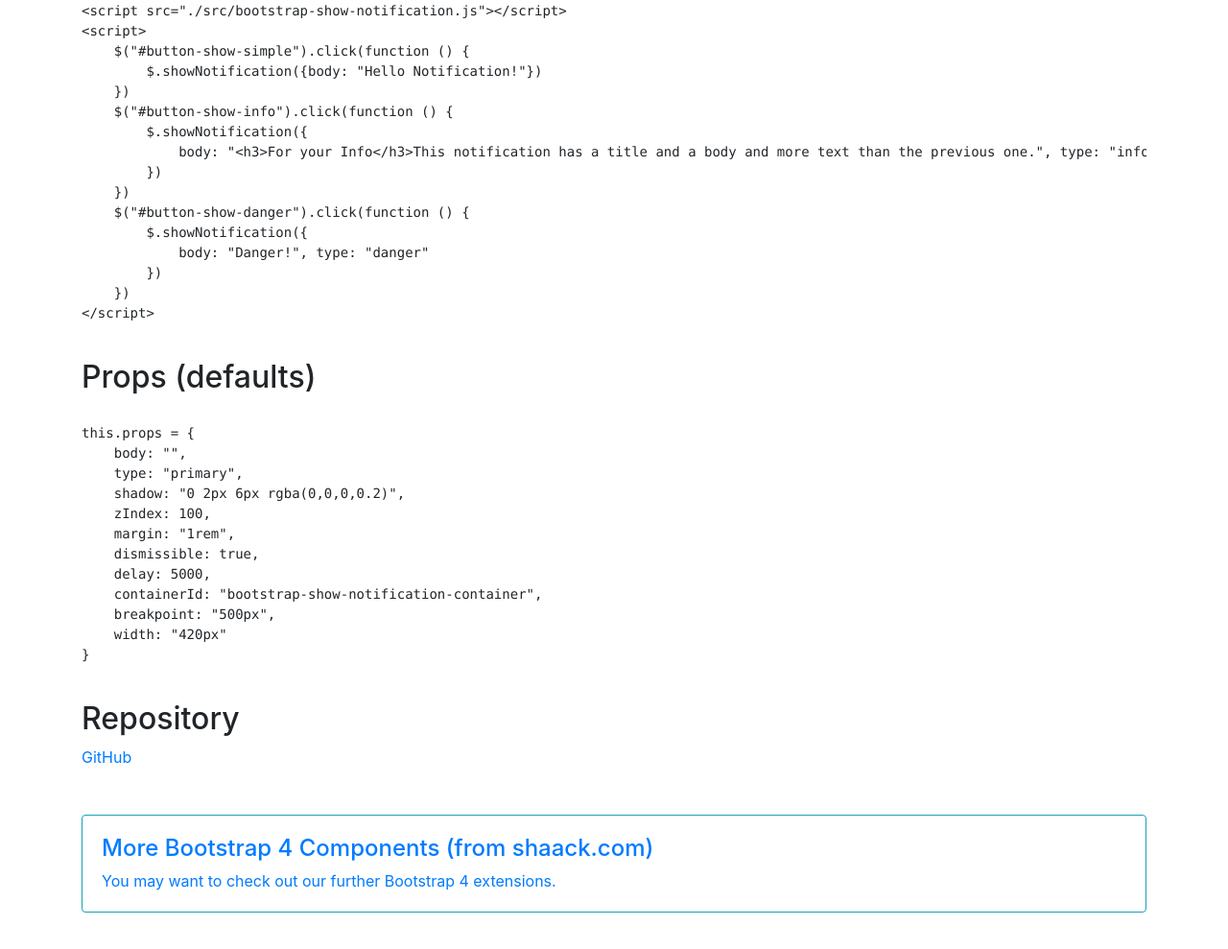
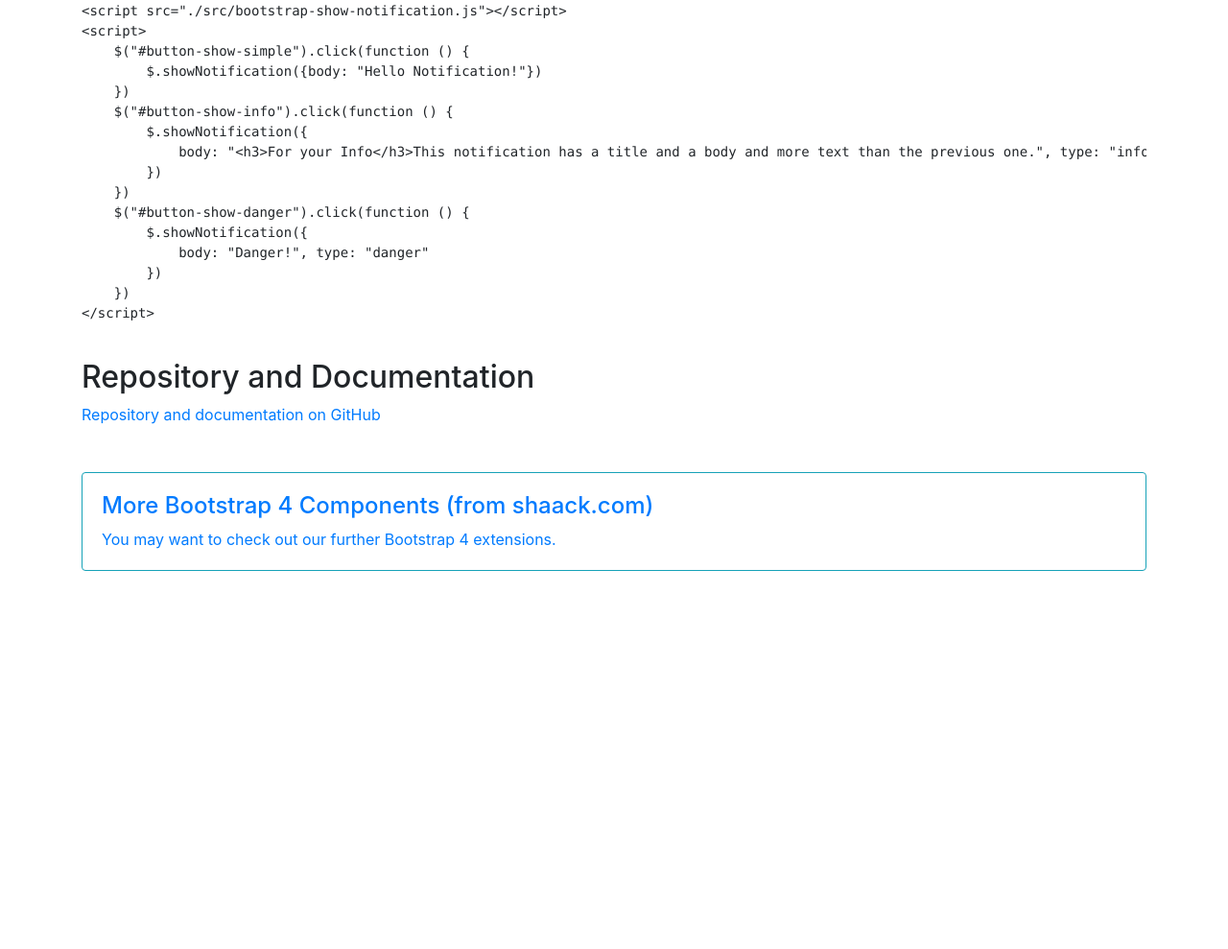
Before and after one commit to shaack/bootstrap-show-notification, a website: page index.html in a window 1280 px wide. Shown: the part 419-1408 px from the top of the page at 96% size. After the commit the page ends 1110 px from the top, so only its background shows below. Drawn offline with nearby package versions, Linux system fonts and the light colour scheme.

Commit message:
some changes in props

```diff
--- a/index.html
+++ b/index.html
@@ -43,23 +43,8 @@
     })
 &lt;/script>
     </code></pre>
-    <h2>Props (defaults)</h2>
-    <pre><code>
-this.props = {
-    body: "",
-    type: "primary",
-    shadow: "0 2px 6px rgba(0,0,0,0.2)",
-    zIndex: 100,
-    margin: "1rem",
-    dismissible: true,
-    delay: 5000,
-    containerId: "bootstrap-show-notification-container",
-    breakpoint: "500px",
-    width: "420px"
-}
-    </code></pre>
-    <h2>Repository</h2>
-    <a href="https://github.com/shaack/bootstrap-show-notification">GitHub</a>
+    <h2>Repository and Documentation</h2>
+    <a href="https://github.com/shaack/bootstrap-show-notification">Repository and documentation on GitHub</a>
     <div class="card my-5 border-info">
         <a href="https://shaack.com/en/open-source-components">
             <div class="card-body">
```
Also changed, not shown: README.md, src/bootstrap-show-notification.js.
